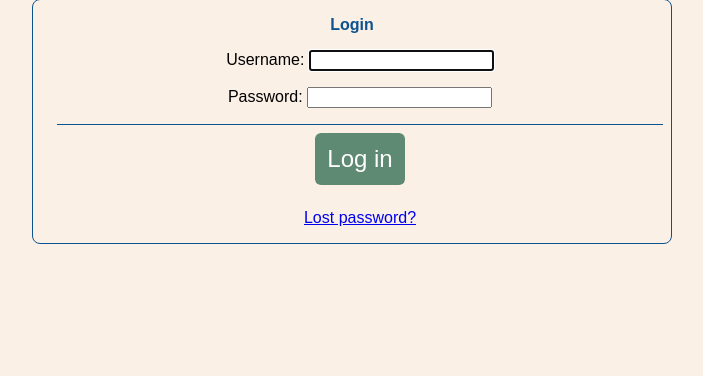
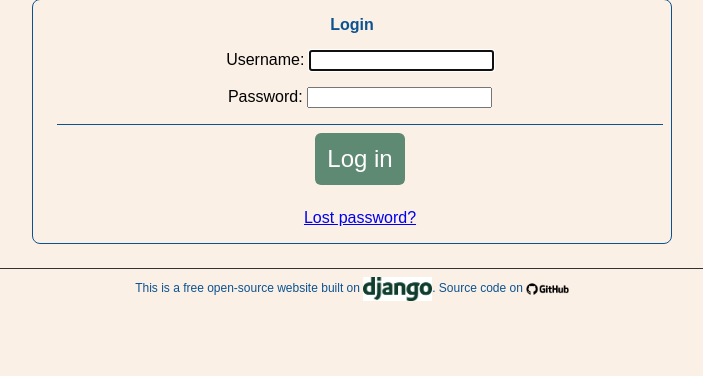
Before and after one commit to albertocorrias/sudoku, a Django app: page /accounts/login/ in a window 1280 px wide. Shown: the part 73-449 px from the top of the page, without its empty margins (288-991 px from the left). Run offline with Django 3.2, Linux system fonts and the light colour scheme.

Commit message:
footer with credits and images

```diff
--- a/sudoku_site/sudoku_app/static/style.css
+++ b/sudoku_site/sudoku_app/static/style.css
@@ -40,8 +40,33 @@ div.header{
     margin: auto;
     line-height: 9vh;
     padding-top: 1.5vmin;
+}
 
+div.footer{
+    background-color: var(--header-background);
+    display: block;
+    width: 100%;
+    text-align: center;
+    font-family: Arial, Helvetica, sans-serif;
+    color: var(--header-text);
+    font-size: 1.5vmin;
+    border-top: solid;
+    border-top-color: #333333;
+    border-top-width: 0.2vmin;
+    padding-top: 1vmin;
+    padding-bottom: 1vmin;
+    margin-top: 3vmin;
 }
+
+img.footer{
+    height: 3vmin;
+    vertical-align: middle;
+}
+a.footer:visited, a.footer:active, a.footer:link {
+    text-decoration: none;
+    color: inherit;
+}
+
 a.header:visited, a.header:active, a.header:link {
     text-decoration: none;
     color: inherit;
--- a/sudoku_site/sudoku_app/templates/registration/login.html
+++ b/sudoku_site/sudoku_app/templates/registration/login.html
@@ -20,5 +20,6 @@
                 <p style="text-align: center;"><a href="{% url 'password_reset' %}">Lost password?</a></p>
             </div>
         </div>
+        {% include 'sudoku_app/footer.html' %}
     </body>
 </html>
--- /dev/null
+++ b/sudoku_site/sudoku_app/templates/sudoku_app/footer.html
@@ -0,0 +1,4 @@
+{% load static %}
+<div class="footer">This is a free open-source website built on <a class="footer" href="https://www.djangoproject.com/">
+    <img class="footer" src="{% static   'images/django-logo-positive.png' %}" alt="Django logo"></img></a>. Source code on
+    <a class="footer" href="https://github.com/albertocorrias/sudoku"><img class="footer" src="{% static   'images/GitHub-Emblem.png' %}" alt="Django logo"></img></a></div>
--- a/sudoku_site/sudoku_app/templates/sudoku_app/index.html
+++ b/sudoku_site/sudoku_app/templates/sudoku_app/index.html
@@ -16,7 +16,7 @@
             var user_is_logged_in = "false";
         {% endif %}
          </script>
-        <script src="{% static   'luxon.js' %}""></script>
+        <script src="{% static   'luxon.js' %}"></script>
         <script src="{% static   'Globals.js' %}" type="text/javascript"></script>
         <script src="{% static   'timer.js' %}" type="text/javascript"></script>
         {{puzzle_hints|json_script:"puzzle_hints"}}
@@ -88,5 +88,6 @@
                 </div>
             </div>
         </div>
+        {% include 'sudoku_app/footer.html' %}
     </body>
 </html>
```
Also changed, not shown: sudoku_site/sudoku_app/static/images/GitHub-Emblem.png (added), sudoku_site/sudoku_app/static/images/django-logo-positive.png (added).
